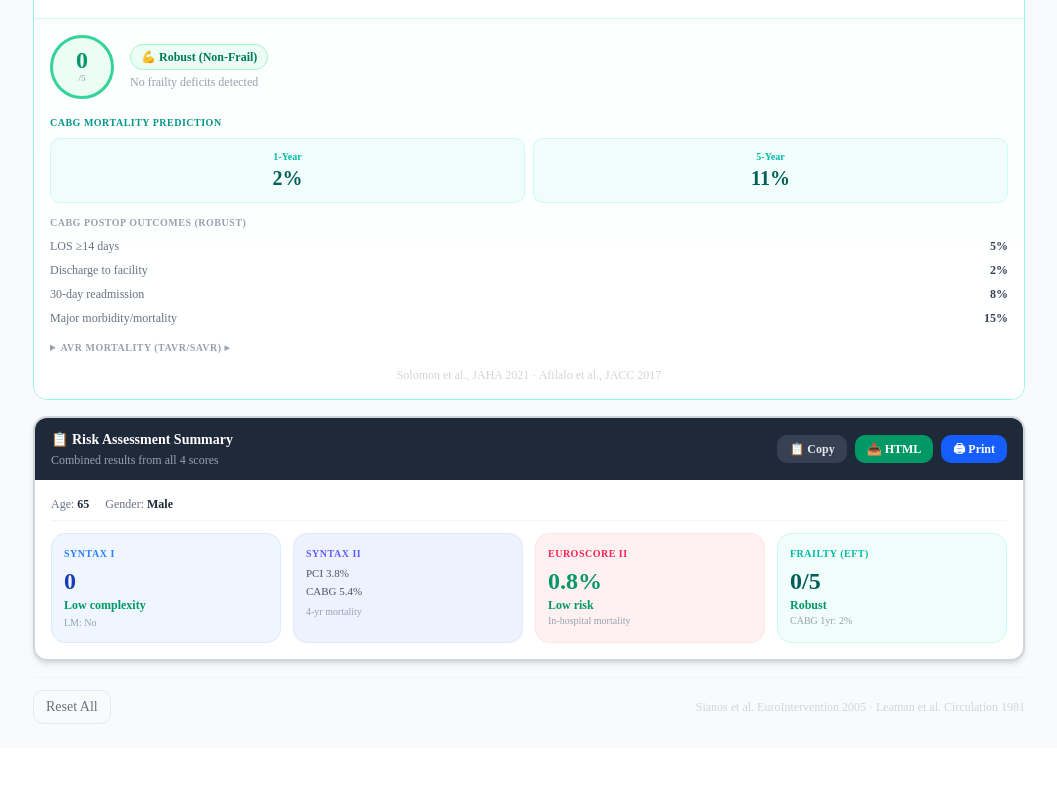
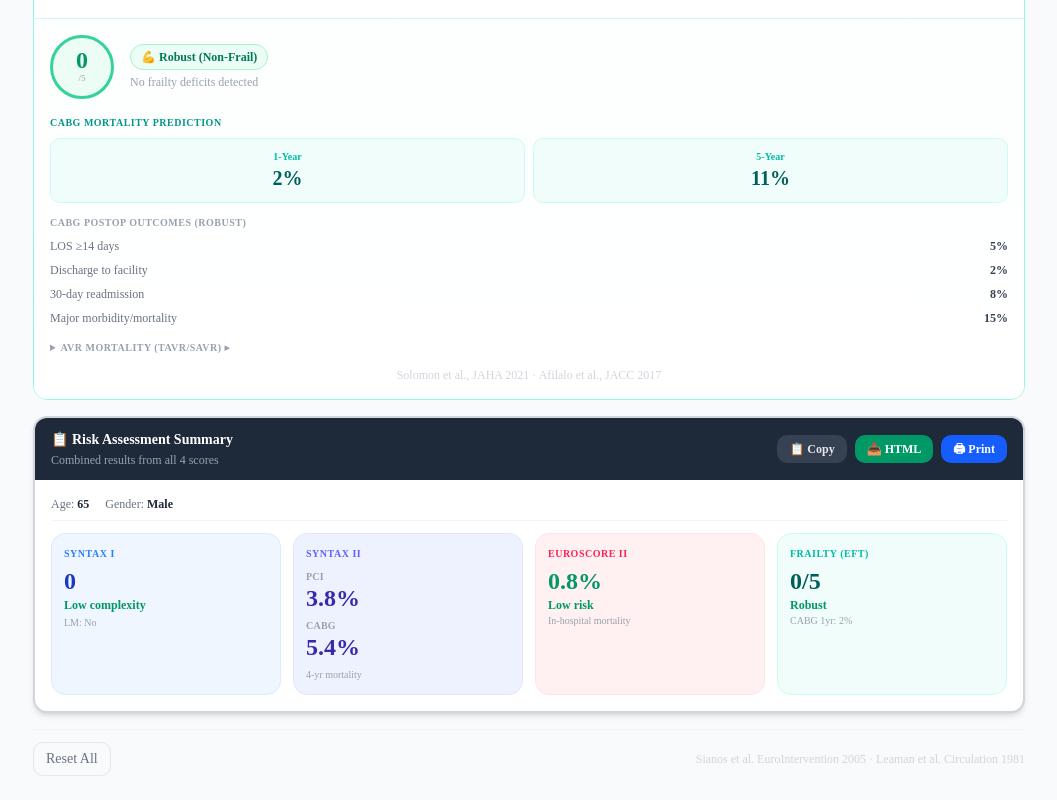
Before and after one commit to amornj/syntax, a Next.js app: page / in a window 1280 px wide. Shown: the part 3389-4189 px from the top of the page, without its empty margins (111-1168 px from the left). Before the commit the page ends 4137 px from the top, so only its background shows below. Built offline with nearby package versions, Linux system fonts and the light colour scheme.

Commit message:
style: enlarge SYNTAX II mortality values in summary

```diff
--- a/src/components/summary-panel.tsx
+++ b/src/components/summary-panel.tsx
@@ -352,14 +352,20 @@ export function SummaryPanel(props: Props) {
 
           {/* SYNTAX II */}
           <div className="p-3 rounded-xl bg-indigo-50 border border-indigo-100">
-            <p className="text-[10px] font-bold text-indigo-500 uppercase tracking-wider mb-1">SYNTAX II</p>
+            <p className="text-[10px] font-bold text-indigo-500 uppercase tracking-wider mb-2">SYNTAX II</p>
             {syntaxIIResult ? (
               <>
-                <div className="space-y-0.5 mt-0.5">
-                  <p className="text-[11px] text-gray-600">PCI {formatPct(syntaxIIResult.mortalityPCI)}</p>
-                  <p className="text-[11px] text-gray-600">CABG {formatPct(syntaxIIResult.mortalityCABG)}</p>
+                <div className="space-y-2">
+                  <div>
+                    <p className="text-[10px] font-bold text-gray-400 uppercase tracking-wide mb-0.5">PCI</p>
+                    <p className="text-2xl font-bold text-indigo-800 tabular-nums leading-none">{formatPct(syntaxIIResult.mortalityPCI)}</p>
+                  </div>
+                  <div>
+                    <p className="text-[10px] font-bold text-gray-400 uppercase tracking-wide mb-0.5">CABG</p>
+                    <p className="text-2xl font-bold text-indigo-800 tabular-nums leading-none">{formatPct(syntaxIIResult.mortalityCABG)}</p>
+                  </div>
                 </div>
-                <p className="text-[10px] text-gray-400 mt-1">4-yr mortality</p>
+                <p className="text-[10px] text-gray-400 mt-2">4-yr mortality</p>
               </>
             ) : (
               <p className="text-xs text-gray-400 mt-1">Enter clinical data</p>
```
